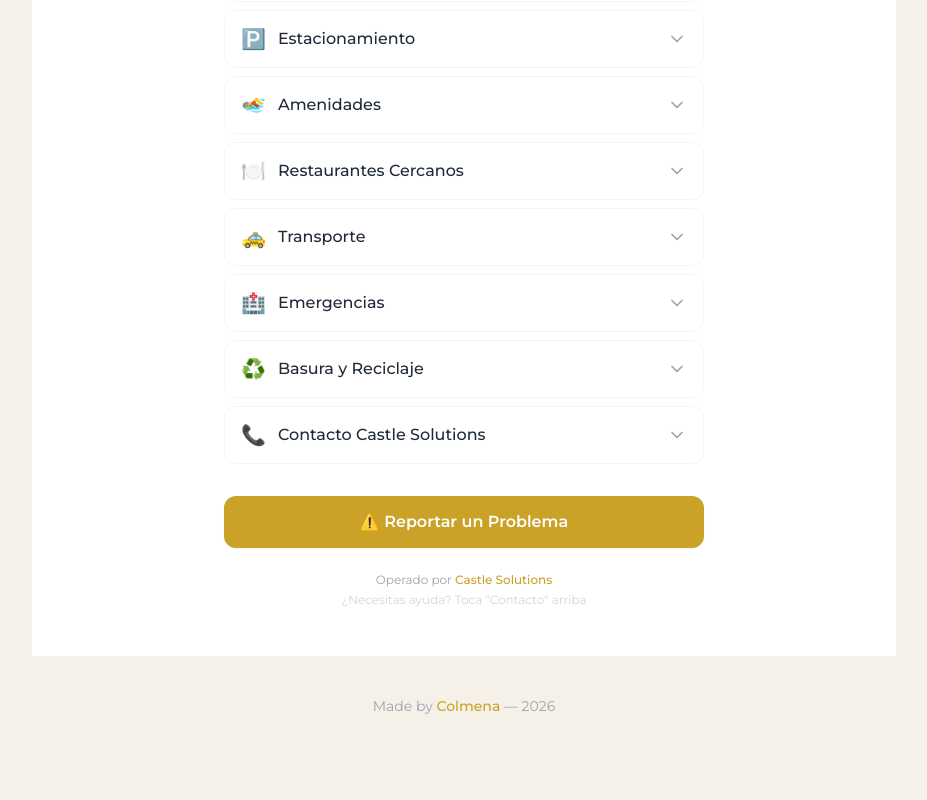
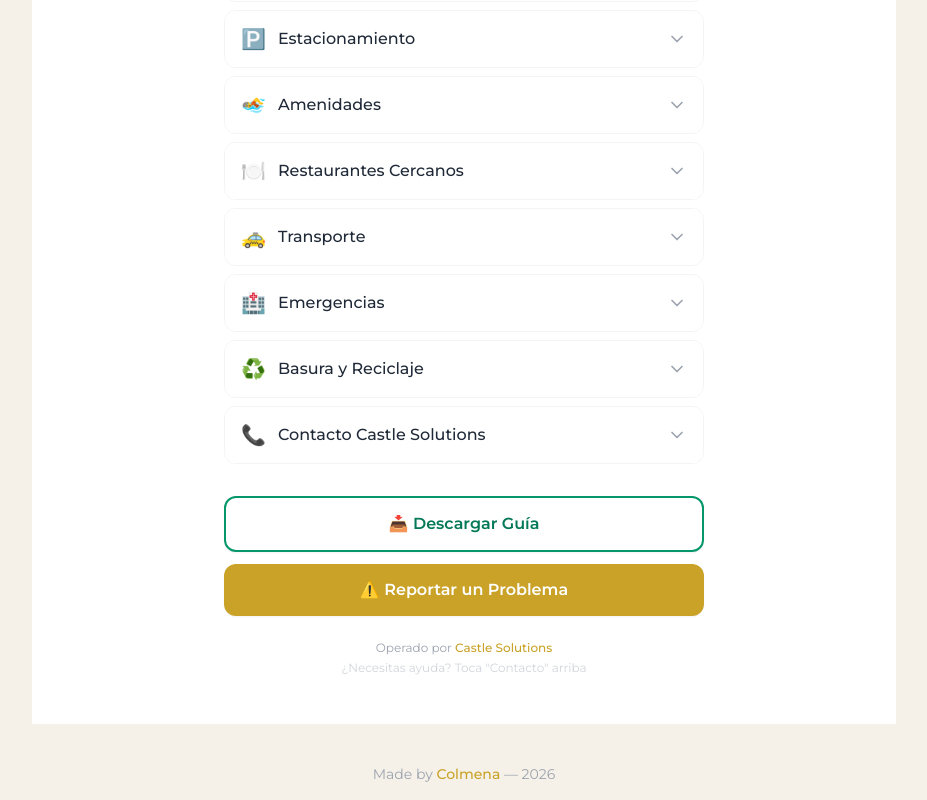
Before and after one commit to Pvrolomx/castle-ops, a Next.js app: page /guide/1 in a window 1280 px wide. Shown: the part 687-1487 px from the top of the page, without its empty margins (176-1103 px from the left). Before the commit the page ends 1419 px from the top, so only its background shows below. Built offline with nearby package versions, Linux system fonts and the light colour scheme.

Commit message:
feat(guide): add Download Guide button so guests can save their guide

```diff
--- a/app/guide/[slug]/page.tsx
+++ b/app/guide/[slug]/page.tsx
@@ -147,6 +147,28 @@ export default function GuidePage({ params }: { params: { slug: string } }) {
     help: { es: '¿Necesitas ayuda? Toca "Contacto" arriba', en: 'Need help? Tap "Contact" above', fr: 'Besoin d\'aide? Appuyez sur "Contact" ci-dessus' }
   }
 
+  const downloadGuide = () => {
+    const lines: string[] = []
+    lines.push('CASTLE SOLUTIONS — ' + data.name)
+    lines.push('='.repeat(40))
+    lines.push('')
+    data.sections.forEach((s: any) => {
+      lines.push(s.icon + ' ' + (s.title[lang] || s.title.en))
+      lines.push('-'.repeat(30))
+      lines.push(s.content[lang] || s.content.en)
+      lines.push('')
+    })
+    lines.push('='.repeat(40))
+    lines.push('castle-ops.castlesolutions.mx')
+    const blob = new Blob([lines.join('\n')], { type: 'text/plain;charset=utf-8' })
+    const url = URL.createObjectURL(blob)
+    const a = document.createElement('a')
+    a.href = url
+    a.download = data.name.toLowerCase().replace(/\s+/g, '-') + '-guide.txt'
+    a.click()
+    URL.revokeObjectURL(url)
+  }
+
   return (
     <div className="min-h-screen bg-white">
       {/* Header */}
@@ -234,8 +256,16 @@ export default function GuidePage({ params }: { params: { slug: string } }) {
           ))}
         </div>
 
+        {/* Download guide button */}
+        <div className="mt-8 mb-3">
+          <button onClick={downloadGuide}
+            className="block w-full text-center bg-white border-2 border-emerald-600 text-emerald-700 font-semibold py-3.5 rounded-xl hover:bg-emerald-50 transition-colors shadow-sm">
+            📥 {lang === 'es' ? 'Descargar Guía' : lang === 'fr' ? 'Télécharger le Guide' : 'Download Guide'}
+          </button>
+        </div>
+
         {/* Report issue button */}
-        <div className="mt-8 mb-6">
+        <div className="mb-6">
           <a href={`/report?type=renter&property=${encodeURIComponent(data.name)}&lang=${lang}`}
             className="block w-full text-center bg-castle-gold text-white font-semibold py-3.5 rounded-xl hover:bg-yellow-600 transition-colors shadow-sm">
             ⚠️ {welcomeTexts.report[lang]}
```
